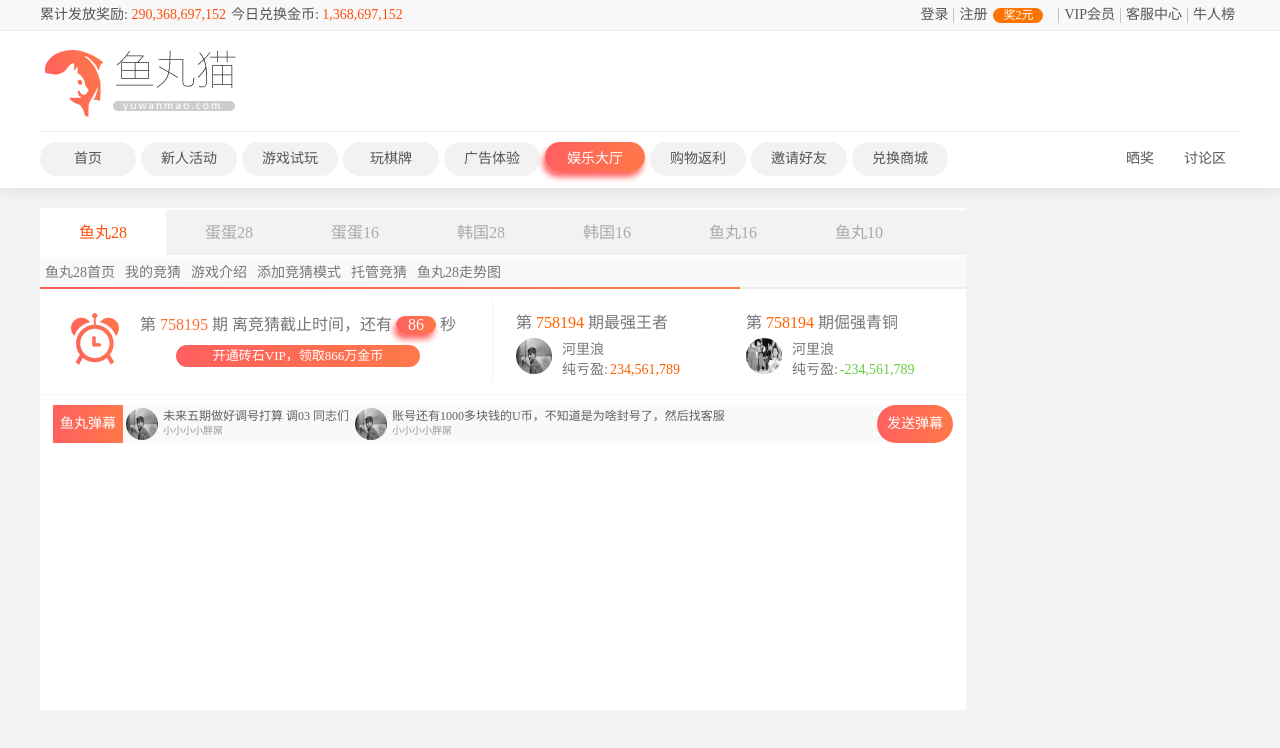
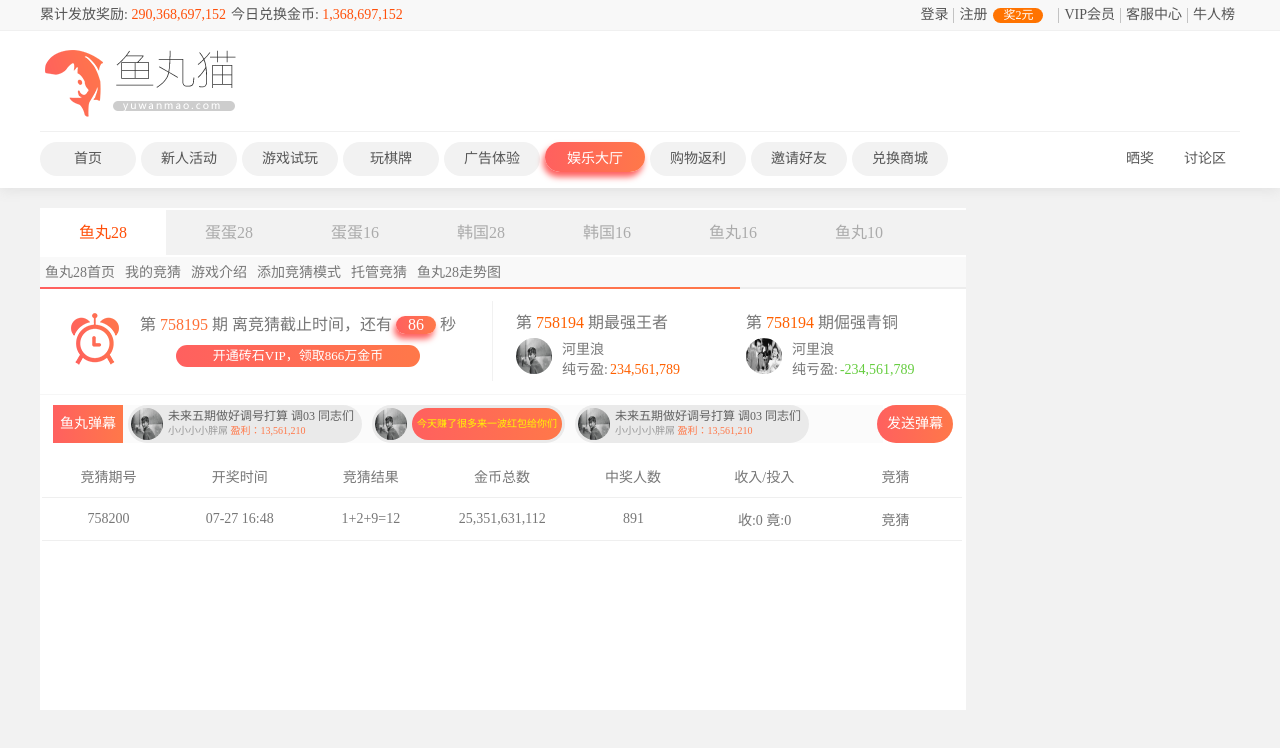
Before and after one commit to hedada-hc/hezone-html, a plain HTML site: page index.html in a window 1280 px wide. Drawn offline with Linux system fonts and the light colour scheme.

Commit message:
竞猜列表

```diff
--- a/css/_game.scss
+++ b/css/_game.scss
@@ -175,7 +175,7 @@
 		.game_danmu{
 			width: 900px;
 			height: 38px;
-			background: #f9f9f9;
+			background: #fbfbfb;
 			margin: 10px auto;
 			.game_danmu_tag{
 				width: 70px;
@@ -192,6 +192,10 @@
 				ul{
 					li{
 						float: left;
+						background: #eaeaea;
+					    border-radius: 30px;
+					    margin: 0 5px 0 5px;
+					    padding-right: 5px;
 						a{
 							width: auto;
 							margin: 3px;
@@ -212,6 +216,10 @@
 									color: #606060;
 									display: block;
 									line-height: 16px;
+									p{
+										display: inline;
+										color: #ff7849;
+									}
 								}
 								.game_danmu_name{
 									color: #989898;
@@ -219,8 +227,36 @@
 									text-align: left;
 									line-height: 14px;
 								}
+
+
 							}
+
+							.game_danmu_hongbao{
+								background:linear-gradient(to left, #ff7849 , #ff605f);
+								display: inline-block;
+								height: 32px;
+								text-align: center;
+								padding: 0 5px 0 5px;
+								border-radius: 30px;
+								font-size: 10px;
+								span{
+									color: #fff900;
+									line-height: 32px;
+								}
+
+								.game_danmu_name{
+									color: #ffffff;
+									p{
+										color: #ffffff;
+									}
+								}
+							}
+
 						}
+					}
+
+					.game_danmu_hongbao_border{
+						padding-right: 0px;
 					}
 				}
 			}
@@ -247,6 +283,31 @@
 			}
 		}
 
+		.game_luck{
+			width: 920px;
+			table{
+				width: 920px;
+				color: #777777;
+				font-size: 14px;
+				tr{
+					width: 920px;
+					border-bottom: 1px solid #efefef;
+					display: inline-block;
+					th{
+						width: 128px;
+						font-weight: 100;
+						height: 36px;
+					}
+
+					td{
+						width: 128px;
+						text-align: center;
+						height: 36px;
+					}
+				}
+			}
+		}
+
 		.button{
 			margin: 10px;
 			@include g-button(#ff605f,#ff7849, 100px);
--- a/index.html
+++ b/index.html
@@ -126,7 +126,17 @@
 								<img width="32" src="./images/headPic.jpg">
 								<div class="game_danmu_content_msg">
 									<span>未来五期做好调号打算 调03 同志们</span>
-									<span class="game_danmu_name">小小小小胖屌</span>
+									<span class="game_danmu_name">小小小小胖屌  <p>盈利：13,561,210</p></span>
+								</div>
+							</a>
+						</li>
+
+
+						<li class="game_danmu_hongbao_border">
+							<a href="http://www.yuwanmao.com/member/136411">
+								<img width="32" src="./images/headPic.jpg">
+								<div class="game_danmu_content_msg game_danmu_hongbao">
+									<span>今天赚了很多来一波红包给你们</span>
 								</div>
 							</a>
 						</li>
@@ -135,8 +145,8 @@
 							<a href="http://www.yuwanmao.com/member/136411">
 								<img width="32" src="./images/headPic.jpg">
 								<div class="game_danmu_content_msg">
-									<span>账号还有1000多块钱的U币，不知道是为啥封号了，然后找客服</span>
-									<span class="game_danmu_name">小小小小胖屌</span>
+									<span>未来五期做好调号打算 调03 同志们</span>
+									<span class="game_danmu_name">小小小小胖屌  <p>盈利：13,561,210</p></span>
 								</div>
 							</a>
 						</li>
@@ -147,6 +157,36 @@
 				</div>
 
 			</div>
+
+
+			<!-- 竞猜列表区域 -->
+			<div class="game_luck">
+				<table>
+				  <tr>
+				    <th>竞猜期号</th>
+				    <th>开奖时间</th>
+				    <th>竞猜结果</th>
+				    <th>金币总数</th>
+				    <th>中奖人数</th>
+				    <th>收入/投入</th>
+				    <th>竞猜</th>
+				  </tr>
+				  <tr>
+				    <td>758200</td>
+				    <td>07-27 16:48</td>
+				    <td>1+2+9=<span>12</span></td>
+				    <td>25,351,631,112</td>
+				    <td class="">891</td>
+				    <td>
+				    	<span>收:0</span>
+				    	<span>竟:0</span>
+				    </td>
+				    <td>竞猜</td>
+				  </tr>
+
+
+				</table>
+			</div>
 		</div>
 	</div>
 <!-- 竞猜区域结束	 -->
```
Also changed, not shown: css/index.css, 1 other file.
